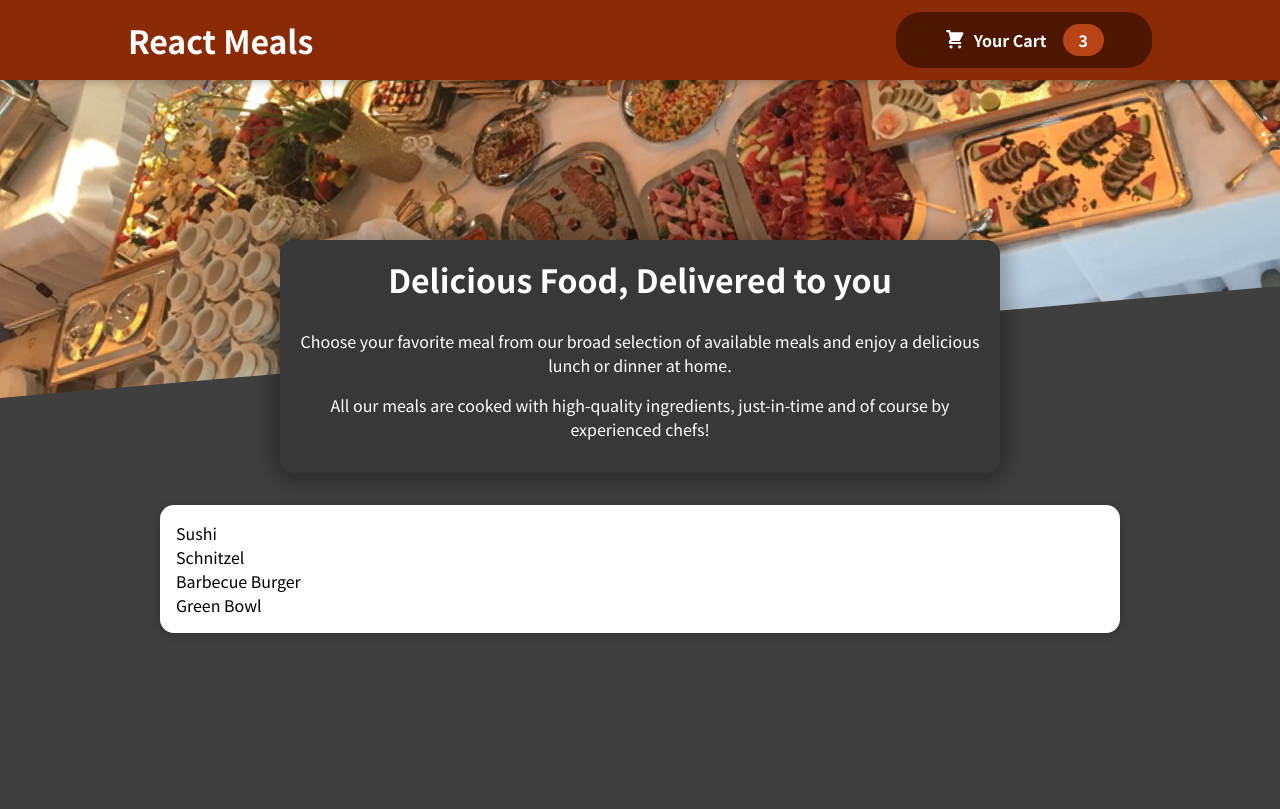
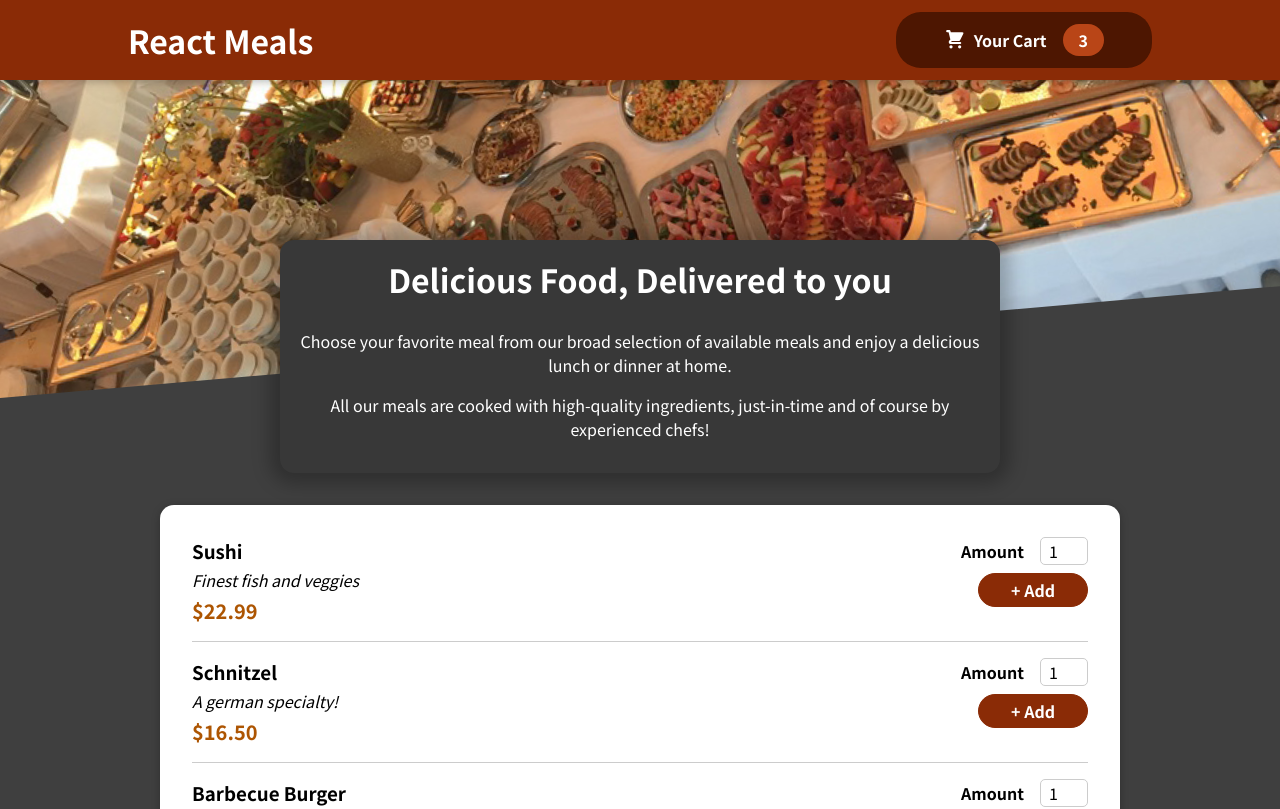
Before and after one commit to fstipo/Food-app, a React (Create React App) app: page / in a window 1280 px wide. Shown: the top 809 px of the page. Built offline with nearby package versions, Linux system fonts and the light colour scheme.

Commit message:
After Form

```diff
--- a/src/components/Meals/AvailableMeals.js
+++ b/src/components/Meals/AvailableMeals.js
@@ -1,5 +1,6 @@
 import Card from '../UI/Card';
 import styles from './AvailableMeals.module.css';
+import MealItem from './MealItem/MealItem';
 
 const DUMMY_MEALS = [
   {
@@ -29,7 +30,14 @@
 ];
 
 const AvailableMeals = () => {
-  const mealList = DUMMY_MEALS.map((meal) => <li>{meal.name}</li>);
+  const mealList = DUMMY_MEALS.map((meal) => (
+    <MealItem
+      key={meal.key}
+      name={meal.name}
+      description={meal.description}
+      price={meal.price}
+    />
+  ));
   return (
     <section className={styles.meals}>
       <Card>
--- /dev/null
+++ b/src/components/Meals/MealItem/MealItem.js
@@ -0,0 +1,21 @@
+import styles from './MealItem.module.css';
+import MealItemForm from './MealItemForm';
+const MealItem = (props) => {
+  const price = `$${props.price.toFixed(2)}`;
+  return (
+    <li className={styles.meal}>
+      <div>
+        <div>
+          <h3>{props.name}</h3>
+        </div>
+        <div className={styles.description}>{props.description}</div>
+        <div className={styles.price}>{price}</div>
+      </div>
+      <div>
+        <MealItemForm />
+      </div>
+    </li>
+  );
+};
+
+export default MealItem;
--- /dev/null
+++ b/src/components/Meals/MealItem/MealItemForm.js
@@ -0,0 +1,23 @@
+import styles from './MealItemForm.module.css';
+import Input from '../../UI/Input';
+
+const MealItemForm = (props) => {
+  return (
+    <form className={styles.form}>
+      <Input
+        label={'Amount'}
+        input={{
+          id: 'amount',
+          type: 'number',
+          min: '1',
+          max: '5',
+          step: '1',
+          defaultValue: '1',
+        }}
+      />
+      <button>+ Add</button>
+    </form>
+  );
+};
+
+export default MealItemForm;
--- /dev/null
+++ b/src/components/UI/Input.js
@@ -0,0 +1,12 @@
+import styles from './Input.module.css';
+
+const Input = (props) => {
+  return (
+    <div className={styles.input}>
+      <label htmlFor={props.input.id}>{props.label}</label>
+      <input {...props.input} />
+    </div>
+  );
+};
+
+export default Input;
```
Also changed, not shown: 1 other file (tests, documents, lock files or other folders).
